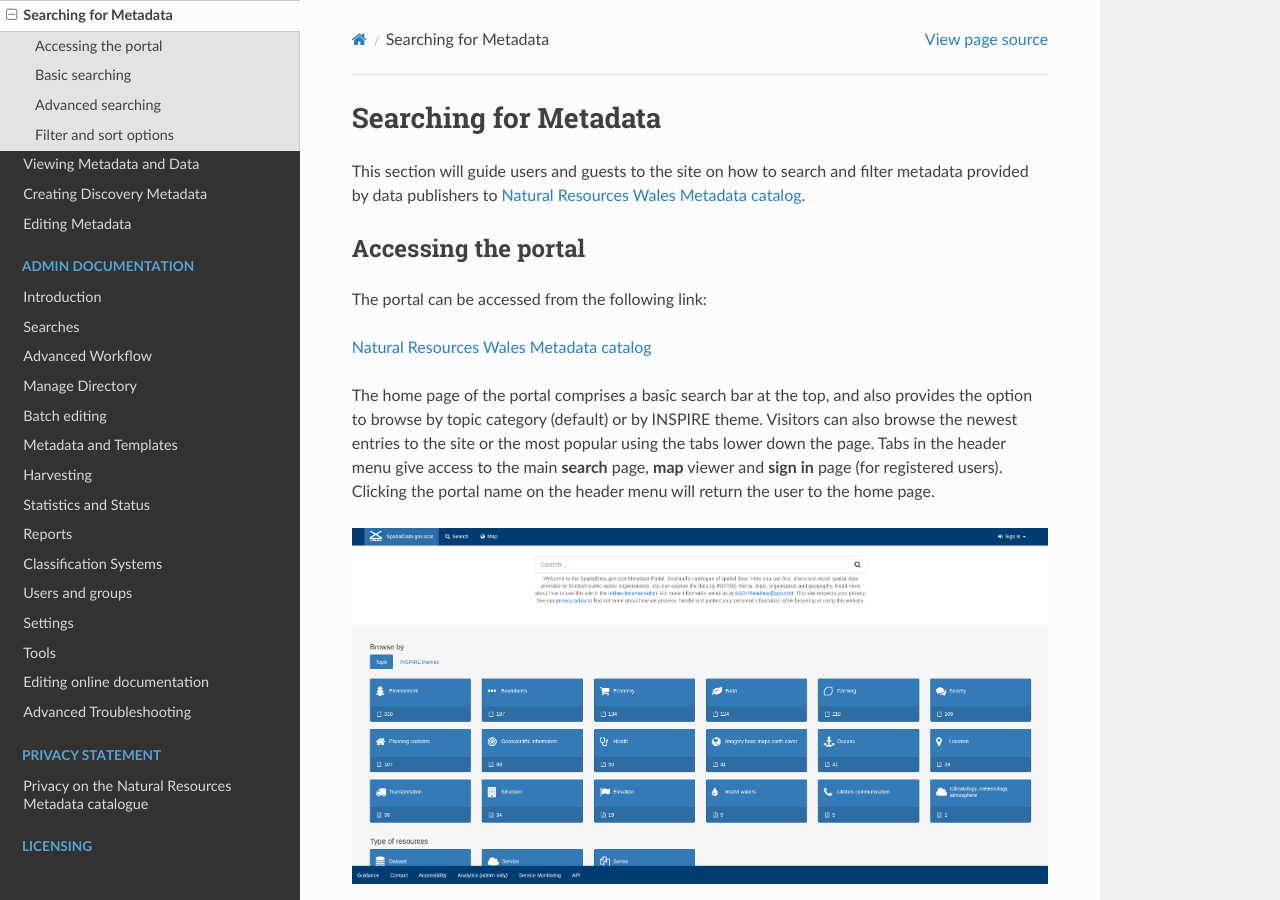
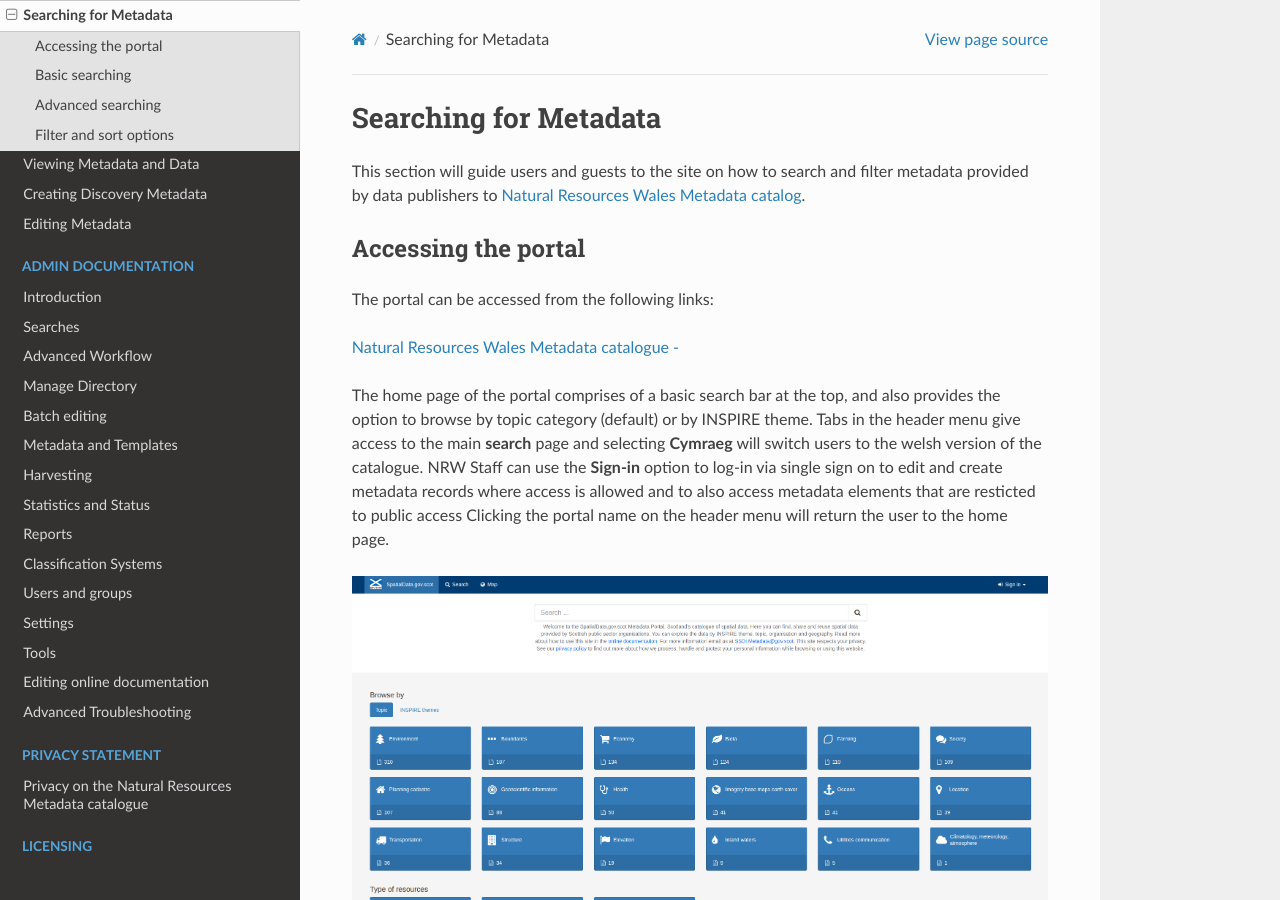
Before and after one commit to AstunTechnology/nrw-metadata-portal-docs, a Sphinx documentation site: the page built from docs/UserDoc_Chap2_Search.rst, in a window 1280 px wide and 900 px high. Built offline with Sphinx 7.4.7 and the Read the Docs theme 2.0.0, drawn with Linux system fonts in a browser that asks for light colours.

Commit message:
Update UserDoc_Chap2_Search.rst
John testing and edit on the metadata basics

```diff
--- a/docs/UserDoc_Chap2_Search.rst
+++ b/docs/UserDoc_Chap2_Search.rst
@@ -6,13 +6,13 @@
 Accessing the portal
 --------------------
 
-The portal can be accessed from the following link:
+The portal can be accessed from the following links:
 
-`Natural Resources Wales Metadata catalog <https://metadata.naturalresources.wales/geonetwork>`__
+`Natural Resources Wales Metadata catalogue - <https://metadata.naturalresources.wales/geonetwork>`__
 
-The home page of the portal comprises a basic search bar at the top, and also provides the option to browse by topic category (default) or
-by INSPIRE theme. Visitors can also browse the newest entries to the site or the most popular using the tabs lower down the page. Tabs in the header
-menu give access to the main **search** page, **map** viewer and **sign in** page (for registered users). Clicking the portal name on the header menu will
+The home page of the portal comprises of a basic search bar at the top, and also provides the option to browse by topic category (default) or
+by INSPIRE theme. Tabs in the header menu give access to the main **search** page and selecting **Cymraeg** will switch users to the welsh version of the catalogue. NRW Staff can use the **Sign-in** option to log-in via single sign on to edit and create metadata records where access is allowed and to also access metadata elements that are resticted to public access
+Clicking the portal name on the header menu will
 return the user to the home page.
 
 |userdoc_fig_2_1_1_Home|
```
